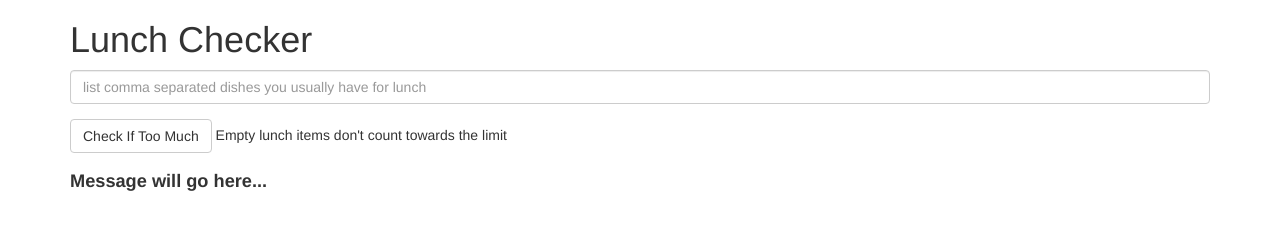
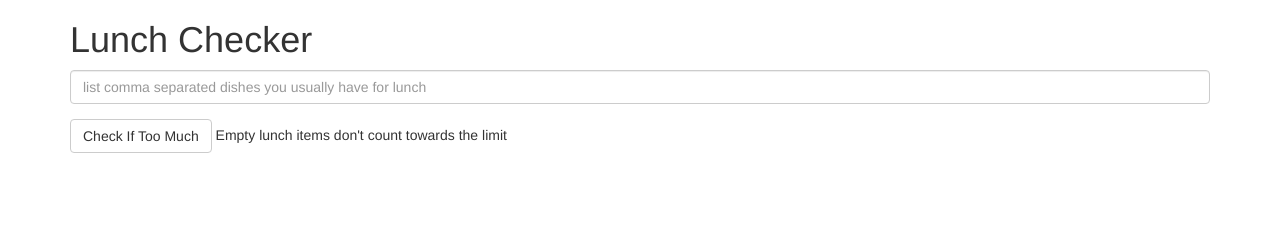
Before and after one commit to dbtmurray/coursera-full-stack-course5, a plain HTML site: page assignment1/index.html in a window 1280 px wide. Drawn offline with Linux system fonts and the light colour scheme.

Commit message:
remove placeholder message

```diff
--- a/assignment1/index.html
+++ b/assignment1/index.html
@@ -25,7 +25,6 @@
              Empty lunch items don't count towards the limit
          </div>
          <div class="form-group message">
-           Message will go here...<br >
            {{message}}
          </div>
    </div>
```
